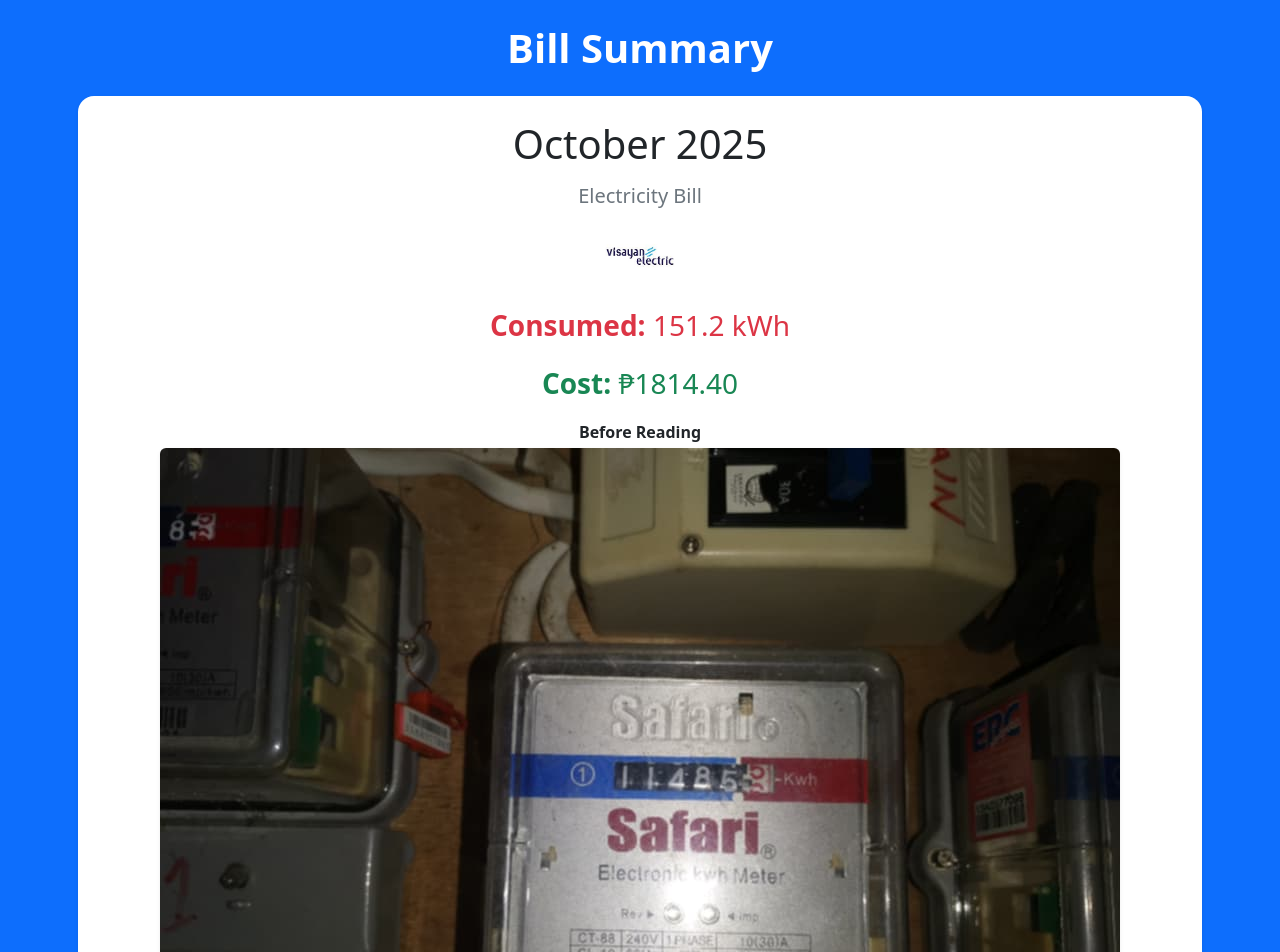
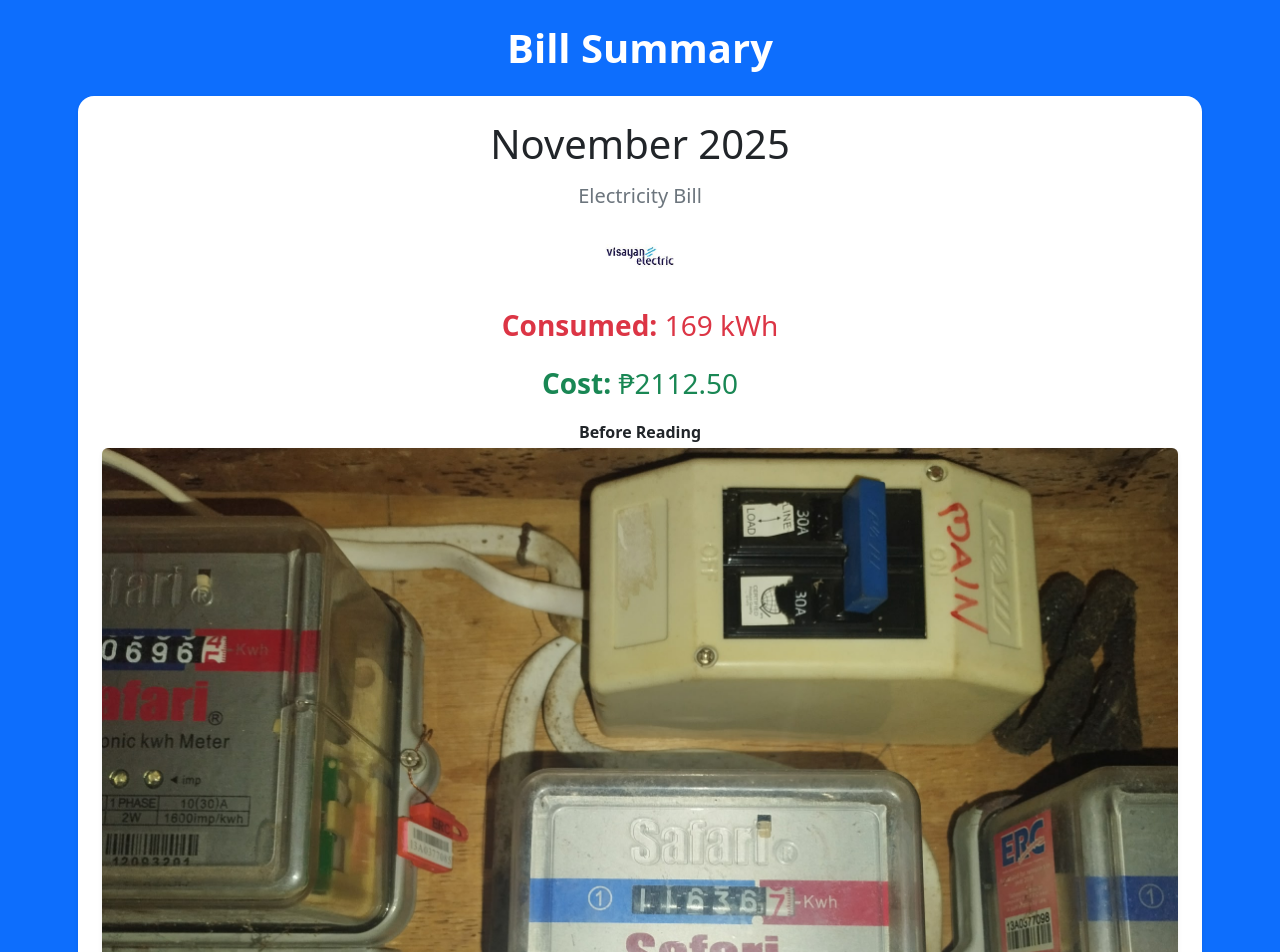
Before and after one commit to sulit2020/bill-app, a React (Vite) app: page / in a window 1280 px wide. Shown: the top 952 px of the page. Built offline with nearby package versions, Linux system fonts and the light colour scheme.

Commit message:
added november

```diff
--- a/src/components/BillApp.jsx
+++ b/src/components/BillApp.jsx
@@ -50,11 +50,18 @@
     //   water: { cuM: 8.5, rate: 24.1, beforeImg: "/after-water-august.webp", afterImg: "/after-water-september.jpg" },
     //   internet: { cost: 350}
     // },
-    {
-      month: "October",
+    // {
+    //   month: "October",
+    //   year: 2025,
+    //   electricity: { kwh: 151.2, rate: 12, beforeImg: "/after-electric-september.jpg", afterImg: "/after-electric-october.jpg" },
+    //   water: { cuM: 7.5, rate: 26.85, beforeImg: "/after-water-september.jpg", afterImg: "/after-water-october.jpg" },
+    //   internet: { cost: 350}
+    // },
+       {
+      month: "November",
       year: 2025,
-      electricity: { kwh: 151.2, rate: 12, beforeImg: "/after-electric-september.jpg", afterImg: "/after-electric-october.jpg" },
-      water: { cuM: 7.5, rate: 26.85, beforeImg: "/after-water-september.jpg", afterImg: "/after-water-october.jpg" },
+      electricity: { kwh: 169, rate: 12.5, beforeImg: "/after-electric-october.jpg", afterImg: "/after-electric-november.jpg" },
+      water: { cuM: 8.5, rate: 25.38, beforeImg: "/after-water-october.jpg", afterImg: "/after-water-november.jpg" },
       internet: { cost: 350}
     },
 
```
Also changed, not shown: public/after-electric-november.jpg (added), public/after-water-november.jpg (added).
